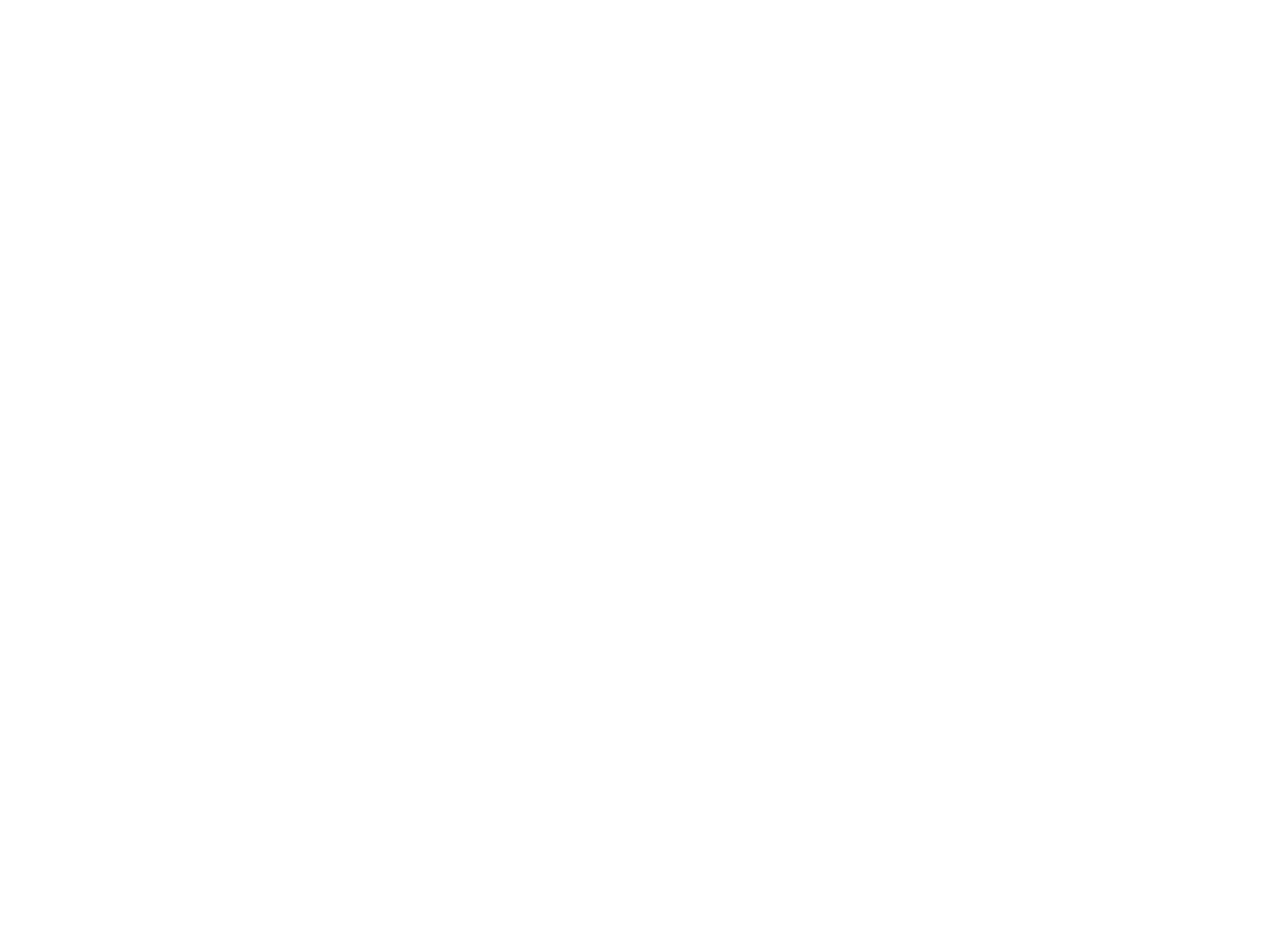
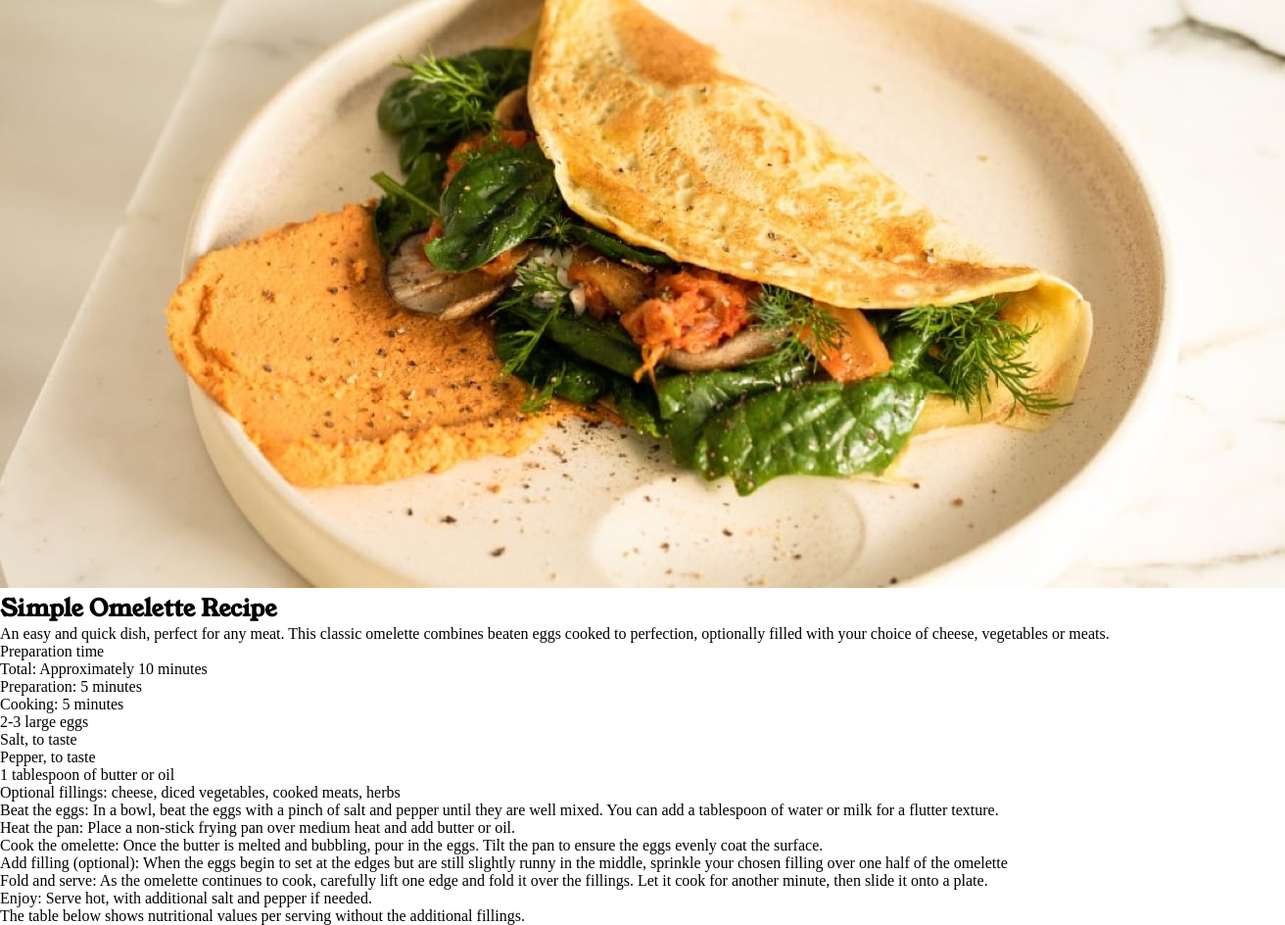
Before and after one commit to vinimello0/recipe-page, a plain HTML site: page index.html in a window 1280 px wide. Shown: the whole page at 98% size, 1312 px wide, since content can reach past the window. Before the commit the page ends 800 px from the top, so only its background shows below. Drawn offline with Linux system fonts and the light colour scheme.

Commit message:
3º commit - Maioria das sections feita, faltando a última(table)

```diff
--- a/index.html
+++ b/index.html
@@ -1,8 +1,8 @@
-<!DOCTYPE html>
+<!doctype html>
 <html lang="en">
 
 <head>
-  <meta charset="UTF-8">
+  <meta charset="utf-8">
   <meta name="viewport" content="width=device-width, initial-scale=1.0">
   <meta name="author" content="Vinicios Mello">
   <link rel="preconnect" href="https://fonts.googleapis.com">
@@ -18,6 +18,48 @@
 
 <body>
 
+  <main class="wrapper">
+
+    <section class="header">
+      <img src="./assets/images/image-omelette.jpeg" alt="plate with an omelette">
+      <h1>Simple Omelette Recipe</h1>
+      <p>An easy and quick dish, perfect for any meat. This classic omelette combines beaten eggs cooked to perfection, optionally filled with your choice of cheese, vegetables or meats.</p>
+    </section>
+
+    <section class="preparation-time">
+      <p>Preparation time</p>
+      <ul>
+        <li><span>Total: </span>Approximately 10 minutes</li>
+        <li><span>Preparation: </span>5 minutes</li>
+        <li><span>Cooking: </span>5 minutes</li>
+      </ul>
+    </section>
+
+    <section class="ingredientes">
+      <ul>
+        <li>2-3 large eggs</li>
+        <li>Salt, to taste</li>
+        <li>Pepper, to taste</li>
+        <li>1 tablespoon of butter or oil</li>
+        <li>Optional fillings: cheese, diced vegetables, cooked meats, herbs</li>
+      </ul>
+    </section>
+
+    <section class="Instructions">
+      <ol>
+        <li><span>Beat the eggs: </span>In a bowl, beat the eggs with a pinch of salt and pepper until they are well mixed. You can add a tablespoon of water or milk for a flutter texture.</li>
+        <li><span>Heat the pan: </span>Place a non-stick frying pan over medium heat and add butter or oil.</li>
+        <li><span>Cook the omelette: </span>Once the butter is melted and bubbling, pour in the eggs. Tilt the pan to ensure the eggs evenly coat the surface.</li>
+        <li><span>Add filling (optional): </span>When the eggs begin to set at the edges but are still slightly runny in the middle, sprinkle your chosen filling over one half of the omelette</li>
+        <li><span>Fold and serve: </span>As the omelette continues to cook, carefully lift one edge and fold it over the fillings. Let it cook for another minute, then slide it onto a plate.</li>
+        <li><span>Enjoy: </span>Serve hot, with additional salt and pepper if needed.</li>
+      </ol>
+    </section>
+
+    <section class="Nutrition">
+      <p>The table below shows nutritional values per serving without the additional fillings.</p>
+    </section>
+  </main>
 </body>
 
 </html>
```
